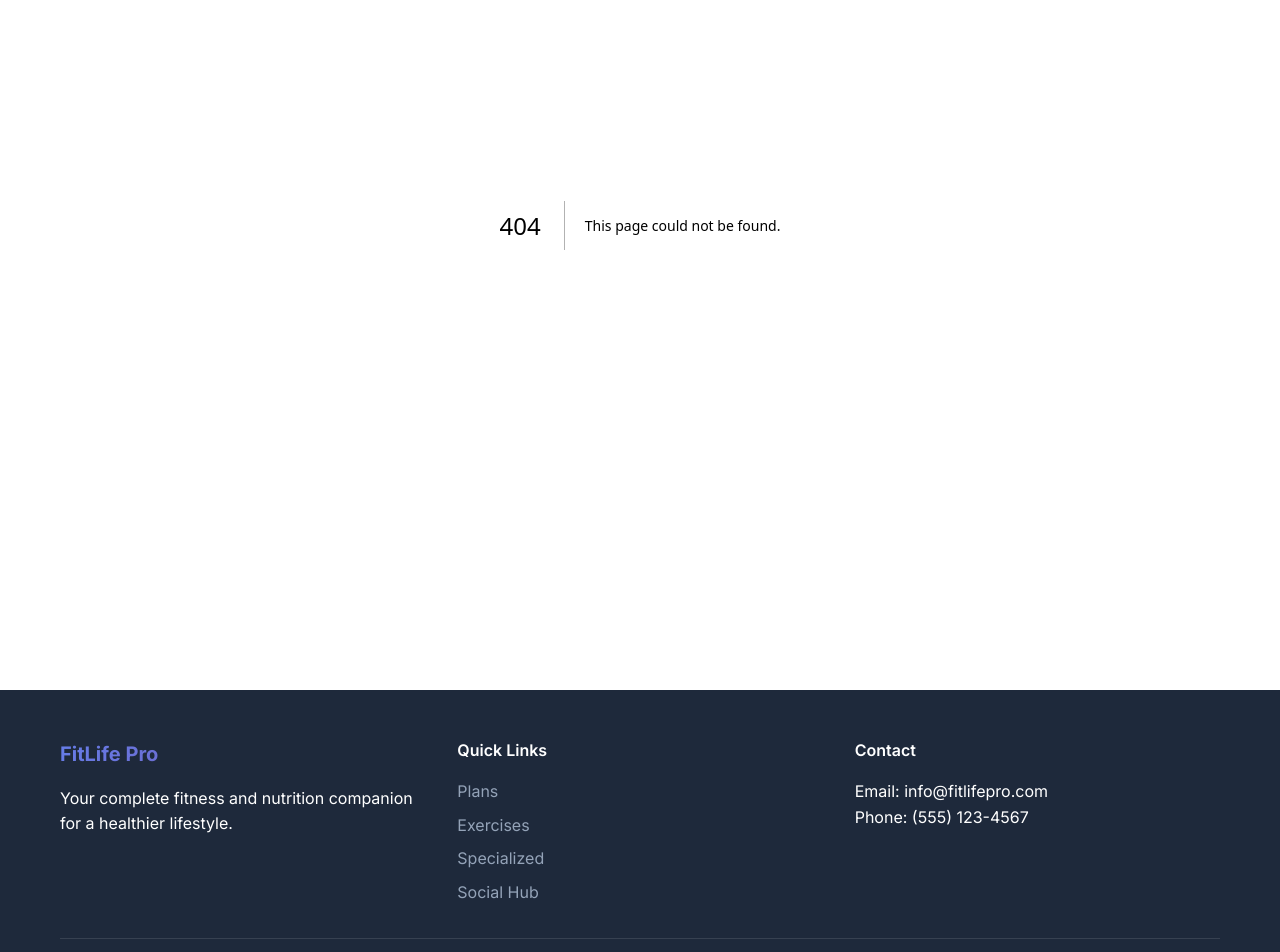
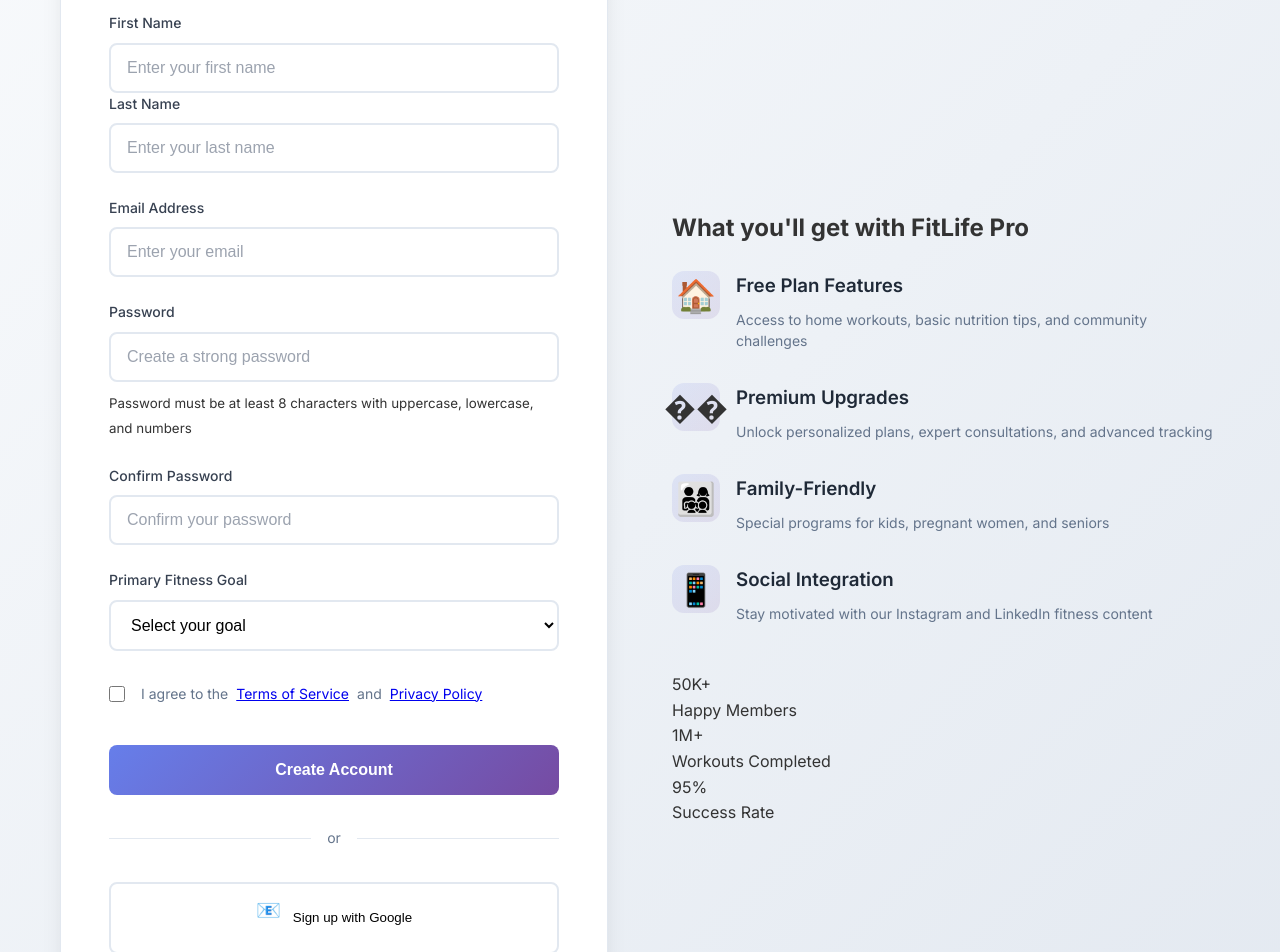
Before and after one commit to DhruvVcet/food_workout_app, a Next.js app: page /signup in a window 1280 px wide. Before the commit this address had no page. Shown: the part 260-1212 px from the top of the page. Built offline with nearby package versions, Linux system fonts and the light colour scheme.

Commit message:
Create signup page with form and styling
cgen-f973ac4128ac43018a1de0e7e51d0a24

```diff
--- /dev/null
+++ b/app/signup/page.tsx
@@ -0,0 +1,188 @@
+import Link from 'next/link'
+
+export default function SignupPage() {
+  return (
+    <div className="signup-page">
+      <section className="auth-section">
+        <div className="container">
+          <div className="auth-container">
+            <div className="auth-card">
+              <div className="auth-header">
+                <h1 className="text-3xl font-bold gradient-text mb-2">Start Your Journey</h1>
+                <p className="text-gray-600 mb-8">Create your account and transform your fitness</p>
+              </div>
+
+              <form className="auth-form">
+                <div className="form-row">
+                  <div className="form-group">
+                    <label htmlFor="firstName" className="form-label">First Name</label>
+                    <input
+                      type="text"
+                      id="firstName"
+                      name="firstName"
+                      className="form-input"
+                      placeholder="Enter your first name"
+                      required
+                    />
+                  </div>
+                  <div className="form-group">
+                    <label htmlFor="lastName" className="form-label">Last Name</label>
+                    <input
+                      type="text"
+                      id="lastName"
+                      name="lastName"
+                      className="form-input"
+                      placeholder="Enter your last name"
+                      required
+                    />
+                  </div>
+                </div>
+
+                <div className="form-group">
+                  <label htmlFor="email" className="form-label">Email Address</label>
+                  <input
+                    type="email"
+                    id="email"
+                    name="email"
+                    className="form-input"
+                    placeholder="Enter your email"
+                    required
+                  />
+                </div>
+
+                <div className="form-group">
+                  <label htmlFor="password" className="form-label">Password</label>
+                  <input
+                    type="password"
+                    id="password"
+                    name="password"
+                    className="form-input"
+                    placeholder="Create a strong password"
+                    required
+                  />
+                  <div className="password-requirements">
+                    <small>Password must be at least 8 characters with uppercase, lowercase, and numbers</small>
+                  </div>
+                </div>
+
+                <div className="form-group">
+                  <label htmlFor="confirmPassword" className="form-label">Confirm Password</label>
+                  <input
+                    type="password"
+                    id="confirmPassword"
+                    name="confirmPassword"
+                    className="form-input"
+                    placeholder="Confirm your password"
+                    required
+                  />
+                </div>
+
+                <div className="form-group">
+                  <label htmlFor="fitnessGoal" className="form-label">Primary Fitness Goal</label>
+                  <select id="fitnessGoal" name="fitnessGoal" className="form-input" required>
+                    <option value="">Select your goal</option>
+                    <option value="weight-loss">Weight Loss</option>
+                    <option value="muscle-gain">Muscle Gain</option>
+                    <option value="general-fitness">General Fitness</option>
+                    <option value="strength">Strength Training</option>
+                    <option value="endurance">Endurance</option>
+                    <option value="bodybuilding">Bodybuilding</option>
+                  </select>
+                </div>
+
+                <div className="form-options">
+                  <label className="remember-me">
+                    <input type="checkbox" className="checkbox" required />
+                    <span className="checkmark"></span>
+                    I agree to the <Link href="/terms" className="terms-link">Terms of Service</Link> and <Link href="/privacy" className="terms-link">Privacy Policy</Link>
+                  </label>
+                </div>
+
+                <button type="submit" className="btn btn-primary w-full auth-btn">
+                  Create Account
+                </button>
+              </form>
+
+              <div className="auth-divider">
+                <span>or</span>
+              </div>
+
+              <div className="social-login">
+                <button className="social-btn google-btn">
+                  <span className="social-icon">📧</span>
+                  Sign up with Google
+                </button>
+                <button className="social-btn apple-btn">
+                  <span className="social-icon">🍎</span>
+                  Sign up with Apple
+                </button>
+              </div>
+
+              <div className="auth-footer">
+                <p>
+                  Already have an account?{' '}
+                  <Link href="/login" className="signup-link">
+                    Sign in here
+                  </Link>
+                </p>
+              </div>
+            </div>
+
+            <div className="auth-benefits">
+              <h2 className="text-2xl font-bold mb-6">What you'll get with FitLife Pro</h2>
+
+              <div className="benefit-list">
+                <div className="benefit-item">
+                  <div className="benefit-icon">🏠</div>
+                  <div>
+                    <h3 className="font-semibold">Free Plan Features</h3>
+                    <p>Access to home workouts, basic nutrition tips, and community challenges</p>
+                  </div>
+                </div>
+
+                <div className="benefit-item">
+                  <div className="benefit-icon">��</div>
+                  <div>
+                    <h3 className="font-semibold">Premium Upgrades</h3>
+                    <p>Unlock personalized plans, expert consultations, and advanced tracking</p>
+                  </div>
+                </div>
+
+                <div className="benefit-item">
+                  <div className="benefit-icon">👨‍👩‍👧‍👦</div>
+                  <div>
+                    <h3 className="font-semibold">Family-Friendly</h3>
+                    <p>Special programs for kids, pregnant women, and seniors</p>
+                  </div>
+                </div>
+
+                <div className="benefit-item">
+                  <div className="benefit-icon">📱</div>
+                  <div>
+                    <h3 className="font-semibold">Social Integration</h3>
+                    <p>Stay motivated with our Instagram and LinkedIn fitness content</p>
+                  </div>
+                </div>
+              </div>
+
+              <div className="stats-grid">
+                <div className="stat-item">
+                  <div className="stat-number">50K+</div>
+                  <div className="stat-label">Happy Members</div>
+                </div>
+                <div className="stat-item">
+                  <div className="stat-number">1M+</div>
+                  <div className="stat-label">Workouts Completed</div>
+                </div>
+                <div className="stat-item">
+                  <div className="stat-number">95%</div>
+                  <div className="stat-label">Success Rate</div>
+                </div>
+              </div>
+            </div>
+          </div>
+        </div>
+      </section>
+    </div>
+  )
+}
```
